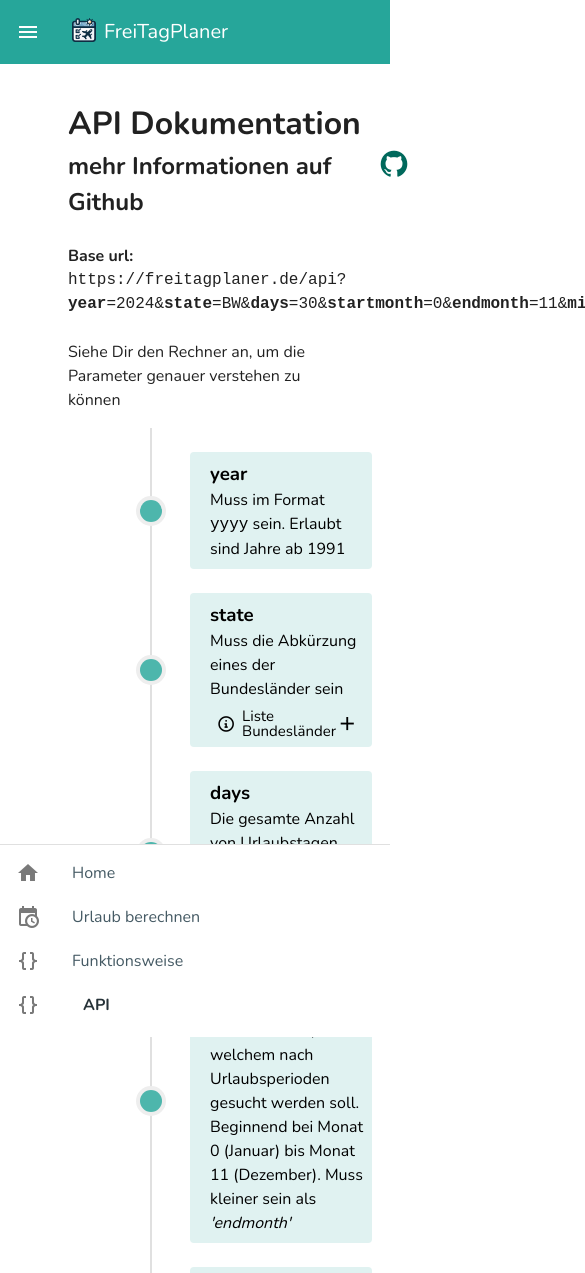
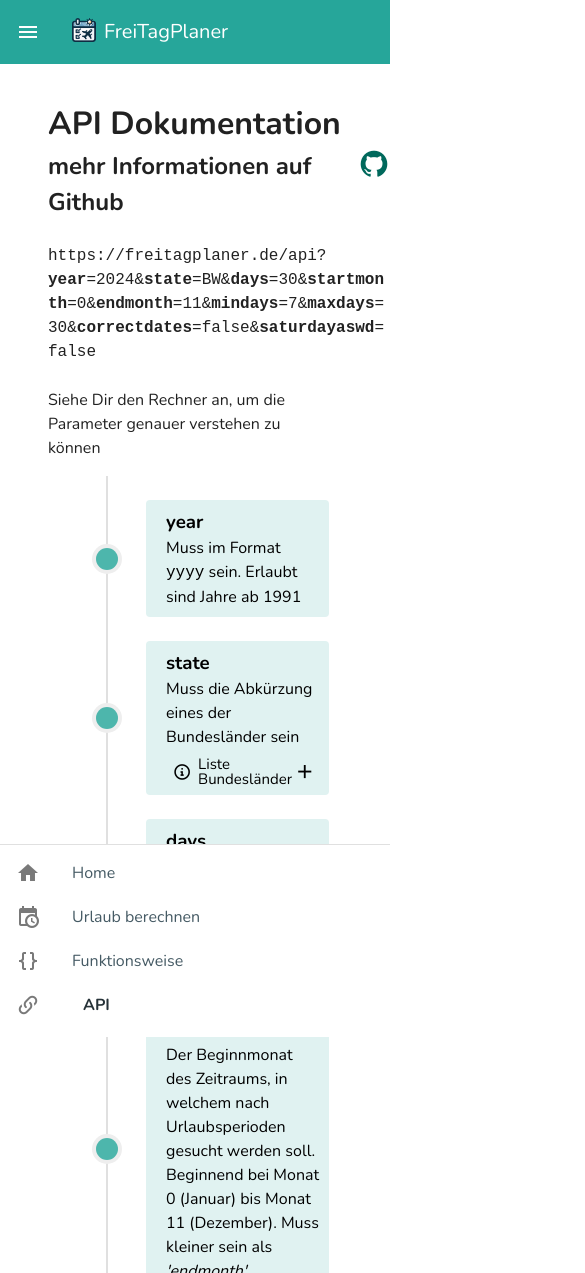
Before and after one commit to navlisData/freitagplaner, a Vue app: page /api-documentation in a window 390 px wide. Shown: the top 1273 px of the page, 585 px wide, since content can reach past the window. Built offline with nearby package versions, Linux system fonts and the light colour scheme.

Commit message:
Changed: - Some responsive changes for mobile devices

```diff
--- a/src/components/ApiDocumentationPage.vue
+++ b/src/components/ApiDocumentationPage.vue
@@ -15,7 +15,7 @@ export default {
 
 <template>
 
-  <v-col class="my-11 ml-11 pt-11">
+  <v-col class="my-11 mx-6 pt-11">
     <v-col >
       <v-row no-gutters=""><h1>API Dokumentation</h1></v-row>
       <v-row no-gutters="">
@@ -28,11 +28,8 @@ export default {
 
     <v-col>
       <v-row no-gutters="">
-        <span class="font-weight-bold">Base url:</span>
-      </v-row>
-      <v-row no-gutters="">
         <code>
-          <span>https://freitagplaner.de/api?<b>year</b>=2024&<b>state</b>=BW&<b>days</b>=30&<b>startmonth</b>=0&<b>endmonth</b>=11&<b>mindays</b>=7&<b>maxdays</b>=30&<b>correctdates</b>=false&<b>saturdayaswd</b>=false</span>
+          <span class="text-break">https://freitagplaner.de/api?<b>year</b>=2024&<b>state</b>=BW&<b>days</b>=30&<b>startmonth</b>=0&<b>endmonth</b>=11&<b>mindays</b>=7&<b>maxdays</b>=30&<b>correctdates</b>=false&<b>saturdayaswd</b>=false</span>
         </code>
       </v-row>
     </v-col>
@@ -41,7 +38,7 @@ export default {
       <v-row no-gutters="">
         <span>Siehe Dir den Rechner an, um die Parameter genauer verstehen zu können</span>
       </v-row>
-      <v-row no-gutters="" class="pl-11 ">
+      <v-row no-gutters="" class="pl-5 ">
         <v-timeline class="my-4" side="end">
           <FunctionalityStep title="year">
             <template #content>
--- a/src/components/CalculatorPage.vue
+++ b/src/components/CalculatorPage.vue
@@ -245,8 +245,8 @@ export default {
 
   <v-row no-gutters="" justify="center" class="mt-2">
     <v-col md="5" sm="7" cols="10" >
-      <v-row no-gutters="" class="align-center ga-2" justify="center">
-        <h2 class="ma-2">Berechne jetzt Deinen Urlaub!</h2>
+      <v-row no-gutters="" class="align-center pa-3" justify="center">
+        <h2 class="ma-2 text-center">Berechne jetzt Deinen Urlaub!</h2>
         <v-tooltip location="top">
           <template v-slot:activator="{ props }">
             <v-icon v-bind="props" icon="mdi-help-circle-outline"/>
@@ -257,7 +257,7 @@ export default {
       </v-row>
 
       <v-row no-gutters="">
-        <v-form class="w-100" fast-fail validate-on="blur" @submit.prevent="submit" v-model="formValidated">
+        <v-form class="w-100 my-4" fast-fail validate-on="blur" @submit.prevent="submit" v-model="formValidated">
           <!-- Basic configuration row -->
           <v-row no-gutters="" class="ga-4">
             <FederalStateSelect :rules="stateSelectRules" style="flex: 1 1 60%; min-height: 55px;"/>
@@ -378,7 +378,7 @@ export default {
               :prepend-icon="detailsVisible ? 'mdi-chevron-up' : 'mdi-chevron-down'"
               variant="text"
               @click="detailsVisible = !detailsVisible"
-          >Details {{detailsVisible ? "ausblenden" : "einblenden"}}</v-btn>
+          >Weitere Konfiguration {{detailsVisible ? "ausblenden" : "einblenden"}}</v-btn>
         </v-form>
       </v-row>
     </v-col>
@@ -386,8 +386,7 @@ export default {
 
   <!--Calculated periods-->
   <v-row justify="center" class="pb-5" v-if="optimizedPeriods.length > 0">
-    <v-col md="6" sm="8" cols="10">
-
+    <v-col md="6" sm="8" cols="11">
 
       <v-row no-gutters="" justify="end" class="pt-4 pr-10 mr-3 ga-3">
         <v-btn-toggle
--- a/src/components/FunctionalityPage.vue
+++ b/src/components/FunctionalityPage.vue
@@ -20,7 +20,7 @@ export default {
 
 <template>
   <v-row no-gutters="" class="pl-11 pt-11">
-    <v-col class="my-11 ml-11"  md="6" sm="8" cols="10">
+    <v-col class="my-11" md="6" sm="8" cols="11">
       <v-row no-gutters=""><h1>Die Funktionsweise</h1></v-row>
       <v-row no-gutters="">
         <div class="d-flex flex-row ga-2">
--- a/src/components/LandingPage.vue
+++ b/src/components/LandingPage.vue
@@ -57,20 +57,6 @@ export default {
       return date.getMonth() >= 8 ? date.getFullYear()+1 : date.getFullYear();
     },
 
-    // holidayDataArray() { //convert json object to array
-    //   let filteredHolidays = [];
-    //   const jsonData = this.holidayData;
-    //   Object.keys(jsonData).forEach(holidayName => {
-    //     const holiday = jsonData[holidayName];
-    //     const data = {
-    //       name: holidayName,
-    //       date: new Date(holiday.datum),
-    //       notes: holiday.hinweis
-    //     }
-    //     filteredHolidays.push(data);
-    //   });
-    //   return filteredHolidays;
-    // }
   },
 }
 </script>
@@ -79,7 +65,7 @@ export default {
   <div>
     <ImageHeader header="Dein Chef überhäuft Dich schon wieder mit viel zu viel Arbeit und dein Körper schreit nach Urlaub?">
       <template #subcomponent> <!-- With help of CGPT -->
-        <v-btn variant="outlined" class="ma-6 v-btn&#45;&#45;size-x-large" color="white">
+        <v-btn variant="outlined" class="ma-6" :size="this.$vuetify.display.smAndDown ? 'large' : 'x-large'" color="white">
           <router-link class="router-link calc-btn"  to="/calculate">Jetzt Urlaub optimieren</router-link>
         </v-btn>
       </template>
@@ -87,7 +73,7 @@ export default {
 
     <v-row no-gutters="" justify="center">
       <v-col md="4" sm="5" cols="8" >
-        <v-row no-gutters="" class="justify-center mt-2" ><h2>Übersicht der Feiertage für das Jahr {{getYearToDisplay}}</h2></v-row>
+        <v-row no-gutters="" class="justify-center mt-2" ><h2 class="text-center">Übersicht der Feiertage für das Jahr {{getYearToDisplay}}</h2></v-row>
         <v-row no-gutters="" >
           <FederalStateSelect class="mt-2" @update:value="fetchJson($event)"/>
         </v-row>
--- a/src/components/global/ImageHeader.vue
+++ b/src/components/global/ImageHeader.vue
@@ -16,7 +16,7 @@ export default {
       cover
   >
     <v-row class="fill-height" align="center" justify="center" >
-      <v-col md="5" sm="7" xs="11" class="rounded-lg" style="background-color: rgba(255,255,255, 0.25);">
+      <v-col md="5" sm="7" xs="11" class="rounded-lg ma-8 pa-4" style="background-color: rgba(255,255,255, 0.25);">
         <h2 class="display-3 text-white text-center">{{header}}</h2>
         <v-row justify="center">
           <slot name="subcomponent"/>
--- a/src/components/global/NavBar.vue
+++ b/src/components/global/NavBar.vue
@@ -71,7 +71,7 @@ export default {
         <router-link class="router-link" to="/functionality">Funktionsweise</router-link>
       </v-list-item>
 
-      <v-list-item prepend-icon="mdi-code-braces" value="api-documentation">
+      <v-list-item prepend-icon="mdi-link-variant" value="api-documentation">
         <router-link class="router-link" to="/api-documentation">API</router-link>
       </v-list-item>
 
```
